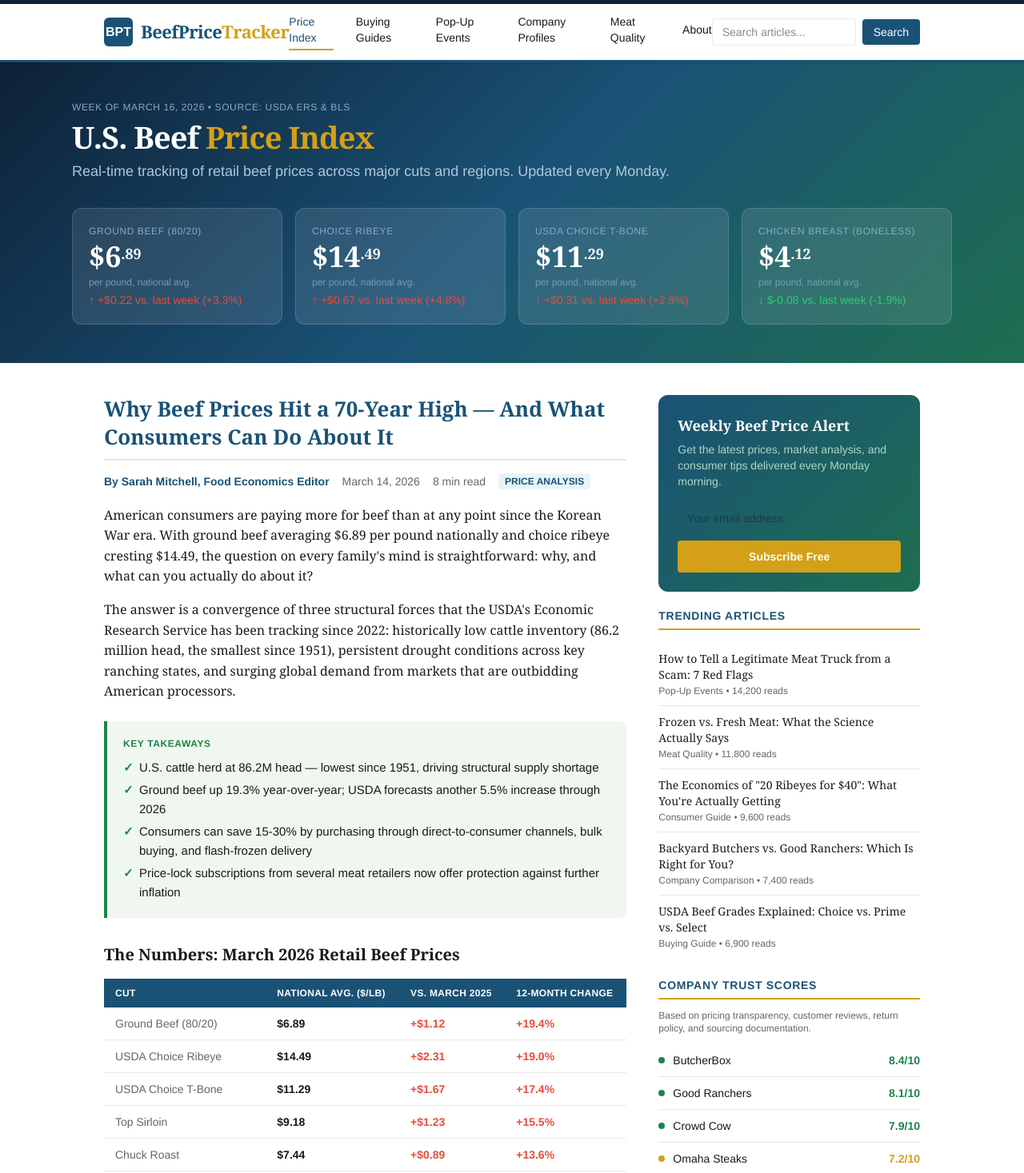
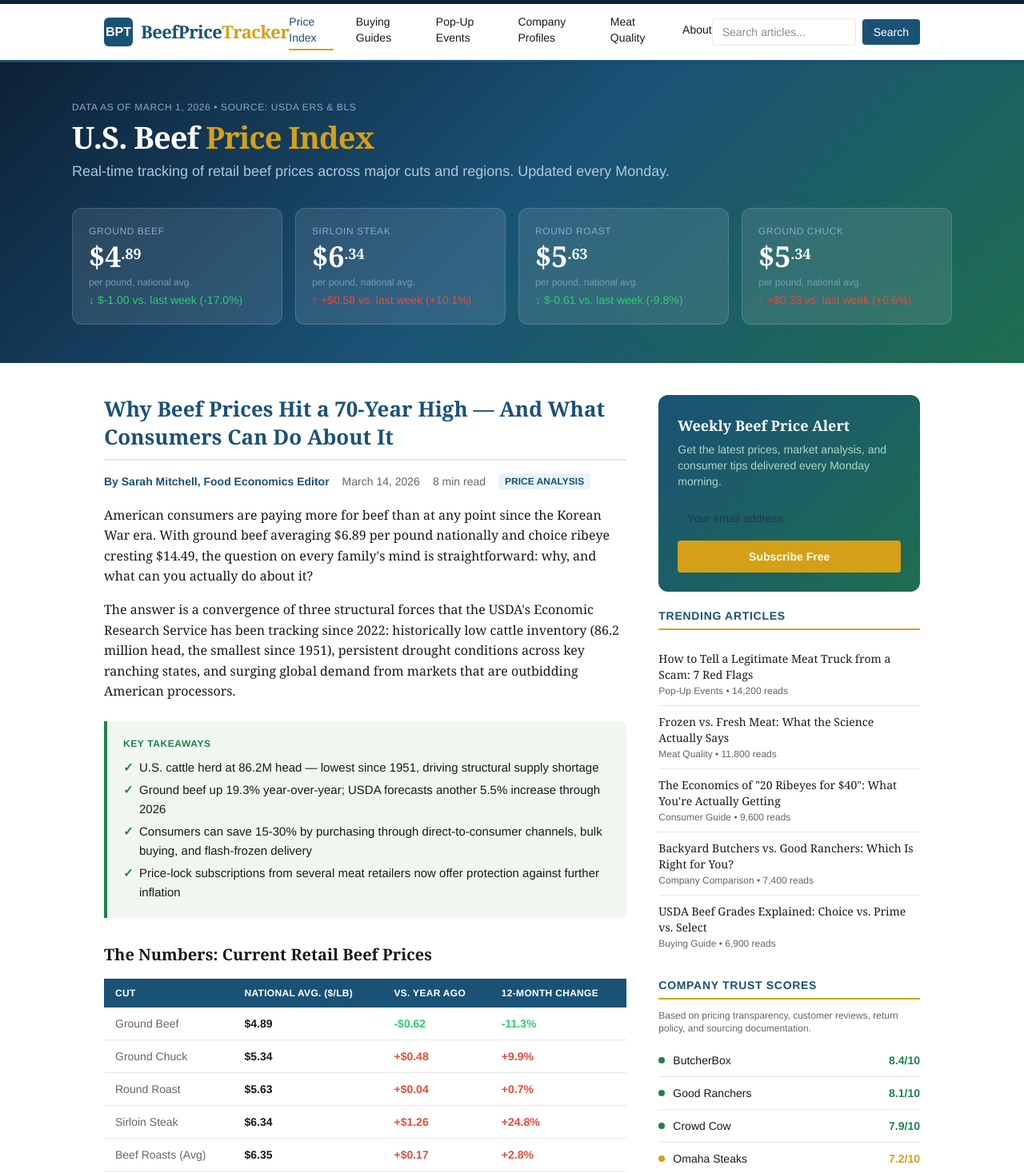
Before and after one commit to backyardbutcherstx-lgtm/beefpricetracker, a Next.js app: page / in a window 1280 px wide. Shown: the part 23-1490 px from the top of the page at 80% size. Built offline with nearby package versions, Linux system fonts and the light colour scheme; no server answers.

Commit message:
feat: update homepage to display live FRED API data
Use real beef price data for hero cards and price table, refresh daily.

```diff
--- a/src/app/page.tsx
+++ b/src/app/page.tsx
@@ -1,4 +1,4 @@
-import { fetchAllPrices, LABELS } from "@/lib/fred";
+import { fetchAllPrices, LABELS, type BeefPrices } from "@/lib/fred";
 import PriceCard from "@/components/PriceCard";
 import { OrganizationSchema } from "@/components/JsonLd";
 import type { Metadata } from "next";
@@ -12,29 +12,26 @@ export const metadata: Metadata = {
 
 export const revalidate = 86400;
 
-// Sample data for the hero price cards (to match mockup exactly)
-const heroPrices = [
-  {
-    name: "Ground Beef (80/20)",
-    current: 6.89,
-    previous: 6.67,
-  },
-  {
-    name: "Choice Ribeye",
-    current: 14.49,
-    previous: 13.82,
-  },
-  {
-    name: "USDA Choice T-Bone",
-    current: 11.29,
-    previous: 10.98,
-  },
-  {
-    name: "Chicken Breast (boneless)",
-    current: 4.12,
-    previous: 4.2,
-  },
-];
+// Helper to get current and previous price from FRED data
+function getPriceData(prices: BeefPrices, key: string) {
+  const data = prices[key];
+  if (!data || data.length < 2) {
+    return { current: 0, previous: 0 };
+  }
+  const current = data[data.length - 1]?.value ?? 0;
+  const previous = data[data.length - 2]?.value ?? current;
+  return { current, previous };
+}
+
+// Get formatted date from the latest price data
+function getLatestDate(prices: BeefPrices): string {
+  const firstKey = Object.keys(prices)[0];
+  if (!firstKey || !prices[firstKey]?.length) return "Current Week";
+  const latestDate = prices[firstKey][prices[firstKey].length - 1]?.date;
+  if (!latestDate) return "Current Week";
+  const date = new Date(latestDate);
+  return date.toLocaleDateString("en-US", { month: "long", day: "numeric", year: "numeric" });
+}
 
 const trendingArticles = [
   {
@@ -123,17 +120,41 @@ const featuredArticles = [
   },
 ];
 
-const priceTableData = [
-  { cut: "Ground Beef (80/20)", price: 6.89, change: 1.12, pct: 19.4 },
-  { cut: "USDA Choice Ribeye", price: 14.49, change: 2.31, pct: 19.0 },
-  { cut: "USDA Choice T-Bone", price: 11.29, change: 1.67, pct: 17.4 },
-  { cut: "Top Sirloin", price: 9.18, change: 1.23, pct: 15.5 },
-  { cut: "Chuck Roast", price: 7.44, change: 0.89, pct: 13.6 },
-  { cut: "Beef Patties (frozen, per lb)", price: 5.92, change: 0.71, pct: 13.6 },
-];
+// priceTableData is now built dynamically from live FRED data in the component
 
 export default async function HomePage() {
   const prices = await fetchAllPrices();
+  const latestDate = getLatestDate(prices);
+
+  // Build hero price cards from live FRED data
+  const heroPrices = [
+    { name: "Ground Beef", key: "ground_beef" },
+    { name: "Sirloin Steak", key: "sirloin_steak" },
+    { name: "Round Roast", key: "round_roast" },
+    { name: "Ground Chuck", key: "ground_chuck" },
+  ].map(item => {
+    const { current, previous } = getPriceData(prices, item.key);
+    return {
+      name: LABELS[item.key] || item.name,
+      current,
+      previous,
+    };
+  });
+
+  // Build price table from live FRED data
+  const liveTableData = Object.entries(prices).map(([key, data]) => {
+    const current = data[data.length - 1]?.value ?? 0;
+    const yearAgo = data[0]?.value ?? current;
+    const change = current - yearAgo;
+    const pct = yearAgo > 0 ? ((change / yearAgo) * 100) : 0;
+    return {
+      cut: LABELS[key] || key,
+      price: current,
+      change: Math.abs(change),
+      pct: Math.abs(pct),
+      isUp: change >= 0,
+    };
+  });
 
   return (
     <>
@@ -143,7 +164,7 @@ export default async function HomePage() {
       <section className="hero-gradient py-12 px-10 text-white">
         <div className="max-w-[1100px] mx-auto">
           <p className="text-xs text-[#8aa8c4] font-sans uppercase tracking-wider mb-2">
-            Week of March 16, 2026 &bull; Source: USDA ERS &amp; BLS
+            Data as of {latestDate} &bull; Source: USDA ERS &amp; BLS
           </p>
           <h1 className="text-4xl lg:text-[38px] font-bold tracking-tight mb-2">
             U.S. Beef <span className="text-gold">Price Index</span>
@@ -231,7 +252,7 @@ export default async function HomePage() {
 
           {/* Price Table */}
           <h3 className="text-xl font-bold text-foreground mt-8 mb-4">
-            The Numbers: March 2026 Retail Beef Prices
+            The Numbers: Current Retail Beef Prices
           </h3>
           <div className="overflow-x-auto mb-2">
             <table className="w-full border-collapse font-sans text-sm">
@@ -244,7 +265,7 @@ export default async function HomePage() {
                     National Avg. ($/lb)
                   </th>
                   <th className="text-left px-3.5 py-2.5 font-semibold text-xs uppercase tracking-wide">
-                    vs. March 2025
+                    vs. Year Ago
                   </th>
                   <th className="text-left px-3.5 py-2.5 font-semibold text-xs uppercase tracking-wide">
                     12-Month Change
@@ -252,7 +273,7 @@ export default async function HomePage() {
                 </tr>
               </thead>
               <tbody>
-                {priceTableData.map((row) => (
+                {liveTableData.map((row) => (
                   <tr
                     key={row.cut}
                     className="border-b border-border hover:bg-[#f8fafe] transition"
@@ -263,11 +284,11 @@ export default async function HomePage() {
                     <td className="px-3.5 py-2.5 font-bold text-foreground">
                       ${row.price.toFixed(2)}
                     </td>
-                    <td className="px-3.5 py-2.5 font-semibold text-price-up">
-                      +${row.change.toFixed(2)}
+                    <td className={`px-3.5 py-2.5 font-semibold ${row.isUp ? "text-price-up" : "text-price-down"}`}>
+                      {row.isUp ? "+" : "-"}${row.change.toFixed(2)}
                     </td>
-                    <td className="px-3.5 py-2.5 font-semibold text-price-up">
-                      +{row.pct.toFixed(1)}%
+                    <td className={`px-3.5 py-2.5 font-semibold ${row.isUp ? "text-price-up" : "text-price-down"}`}>
+                      {row.isUp ? "+" : "-"}{row.pct.toFixed(1)}%
                     </td>
                   </tr>
                 ))}
```
